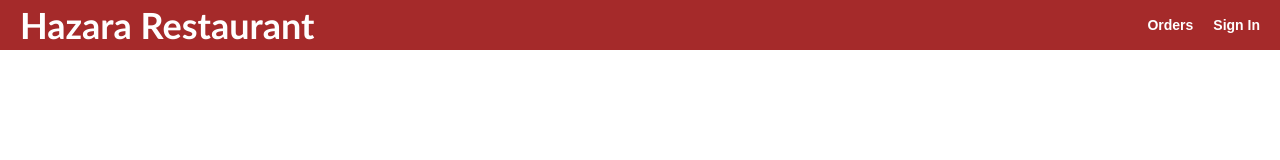
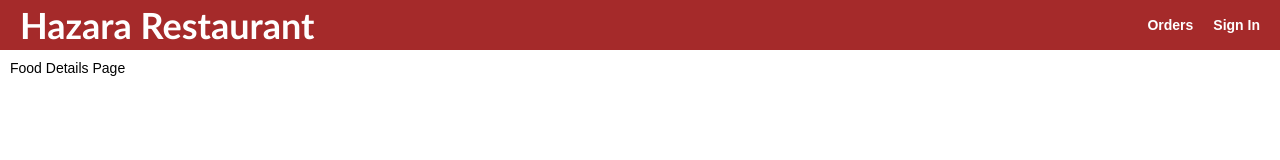
Before and after one commit to haris8899/restraunt-management-system, a React (Create React App) app in the folder frontend/: page /fooditems/1 in a window 1280 px wide. Shown: the top 160 px of the page. Built offline with nearby package versions, Linux system fonts and the light colour scheme.

Commit message:
Fixed Routing Errors

```diff
--- a/frontend/src/App.js
+++ b/frontend/src/App.js
@@ -1,14 +1,13 @@
 import { BrowserRouter as Router,Routes, Route } from 'react-router-dom';
+import Fooddetails from './screens/Foodpage';
 import Homepage from './screens/home';
-import itempage from './screens/itempage';
 function App() {
   return (
      <Router>
     <div className="grid-container">
     <header className="row">
           <div>
-              <a className="logotext" href="/
-              ">Hazara Restaurant</a>
+              <a className="logotext" href="/">Hazara Restaurant</a>
             </div>
           <div>
             <a href="/orders">Orders</a>
@@ -17,8 +16,9 @@ function App() {
     </header>
      <main>
        <Routes>
-       <Route path="/" element={<Homepage />}></Route>
-       <Route path="/fooditems/:id" element={<itempage />}/></Routes>
+            <Route path="/" element={<Homepage />}></Route>
+            <Route path="fooditems/:id" element={<Fooddetails />}></Route>
+       </Routes>
      </main>
     <footer className="row center">
         <p>This Website has been developed by: 19F-0267 Haris Raza 19F-0213 Hassan Tanveer</p>
--- /dev/null
+++ b/frontend/src/screens/Foodpage.js
@@ -0,0 +1,9 @@
+
+function Fooddetails() {
+  return (
+    <div>
+      Food Details Page
+    </div>
+  );
+}
+export default Fooddetails
--- a/frontend/src/screens/itempage.js
+++ /dev/null
@@ -1,6 +0,0 @@
-function itempage(){
-    return(
-        <div>Products Page</div>
-    )
-}
-export default itempage
```
